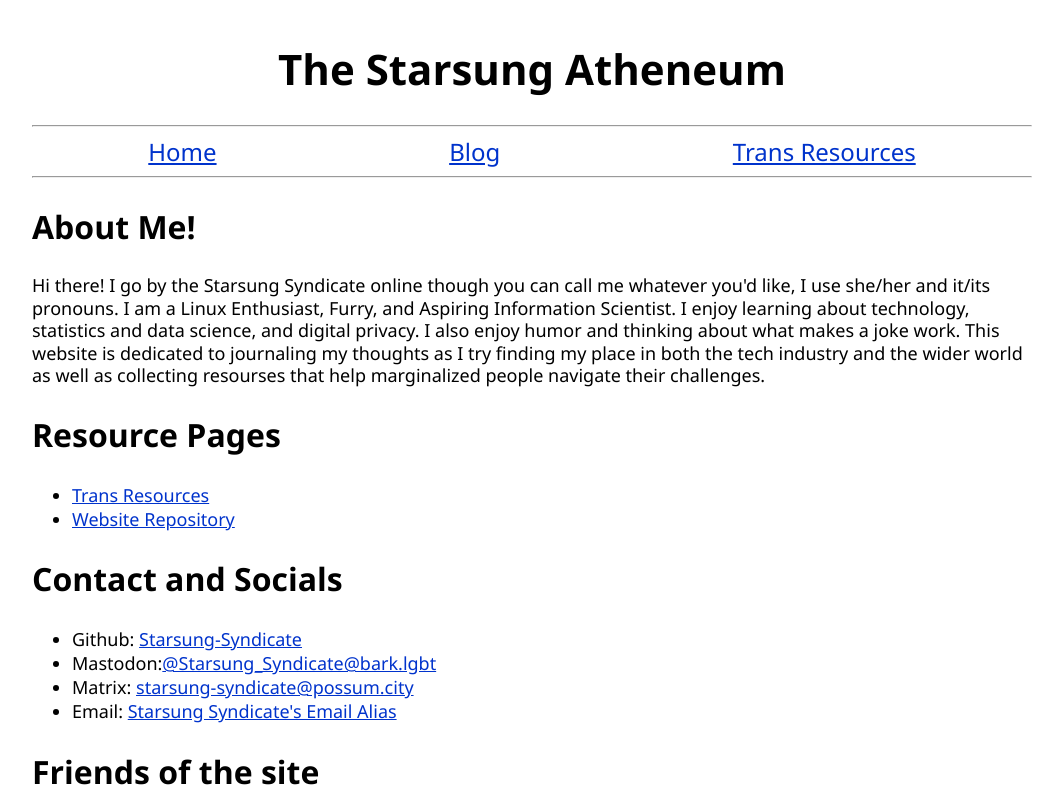
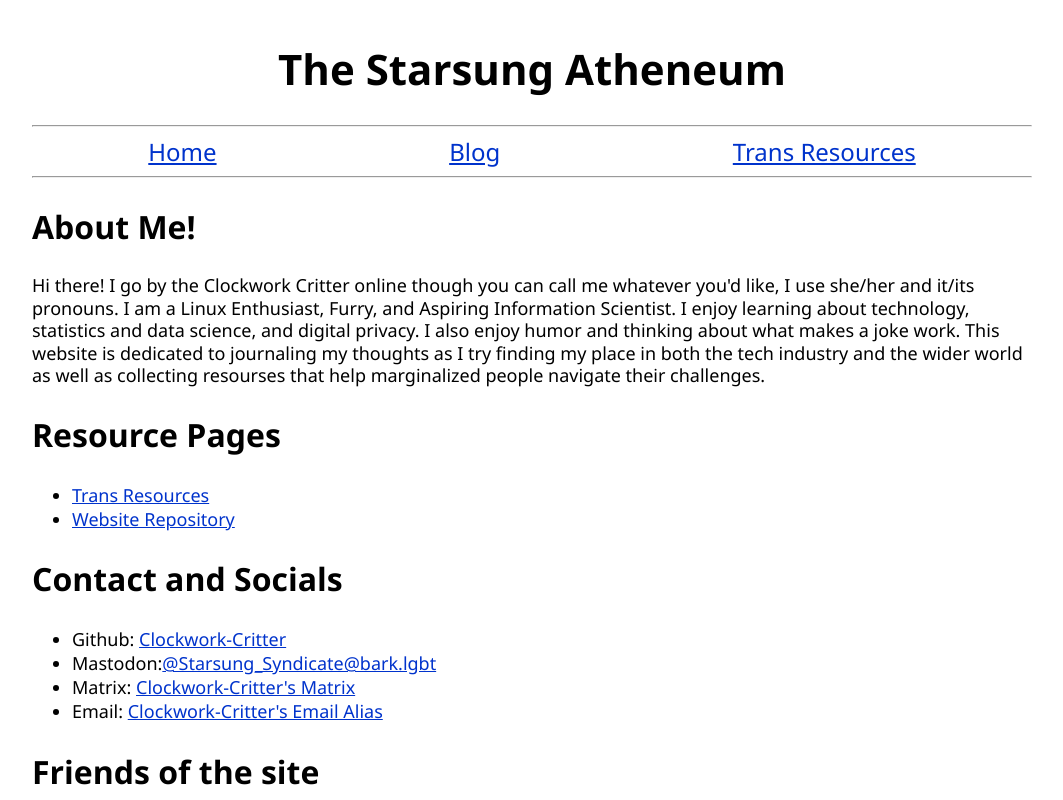
Before and after one commit to Clockwork-Critter/The-Starsung-Atheneum, a plain HTML site: page public/index.html in a window 1280 px wide. Shown: the top 800 px of the page, without its empty margins (108-1171 px from the left). Drawn offline with Linux system fonts and the light colour scheme.

Commit message:
Change Name on Website

```diff
--- a/public/index.html
+++ b/public/index.html
@@ -36,22 +36,22 @@
     <main>
     <section>
       <h2>About Me!</h2>
-      <p>Hi there! I go by the Starsung Syndicate online though you can call me whatever you'd like, I use she/her and it/its pronouns. I am a Linux Enthusiast, Furry, and Aspiring Information Scientist. I enjoy learning about technology, statistics and data science, and digital privacy. I also enjoy humor and thinking about what makes a joke work. This website is dedicated to journaling my thoughts as I try finding my place in both the tech industry and the wider world as well as collecting resourses that help marginalized people navigate their challenges.
+      <p>Hi there! I go by the Clockwork Critter online though you can call me whatever you'd like, I use she/her and it/its pronouns. I am a Linux Enthusiast, Furry, and Aspiring Information Scientist. I enjoy learning about technology, statistics and data science, and digital privacy. I also enjoy humor and thinking about what makes a joke work. This website is dedicated to journaling my thoughts as I try finding my place in both the tech industry and the wider world as well as collecting resourses that help marginalized people navigate their challenges.
       </section>
       <section>
         <h2>Resource Pages</h2>
       <ul>
       <li> <a href="/TransResources">Trans Resources</a> </li>
-      <li> <a href="https://github.com/Starsung-Syndicate/The-Starsung-Atheneum">Website Repository</a></li>
+      <li> <a href="https://github.com/Clockwork-Critter/The-Starsung-Atheneum">Website Repository</a></li>
        </ul>
     </section>
      <section>
       <h2> Contact and Socials</h2>
       <ul>
-      <li> Github: <a target=_blank href='https://github.com/Starsung-Syndicate'>Starsung-Syndicate</a>
+      <li> Github: <a target=_blank href='https://github.com/Clockwork-Critter'>Clockwork-Critter</a>
       <li> Mastodon:<a rel="me" href="https://bark.lgbt/@Starsung_Syndicate">@Starsung_Syndicate@bark.lgbt</a>
-      <li> Matrix: <a target=_blank href="https://matrix.to/#/@starsung_syndicate:possum.city">starsung-syndicate@possum.city</a></li>
-      <li> Email: <a target=_blank href="mailto:starsungsyndicate.confront917@simplelogin.com">Starsung Syndicate's Email Alias</a>
+      <li> Matrix: <a target=_blank href="https://matrix.to/#/@starsung_syndicate:possum.city">Clockwork-Critter's Matrix</a></li>
+      <li> Email: <a target=_blank href="mailto:clockwork-critter.cassette539@silomails.com">Clockwork-Critter's Email Alias</a>
       </ul>
     </section>
     <section>
```
